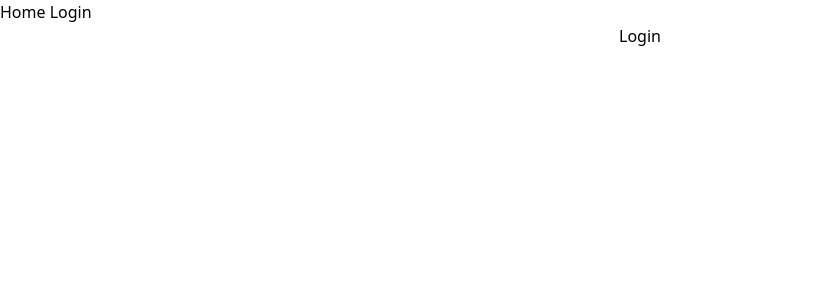
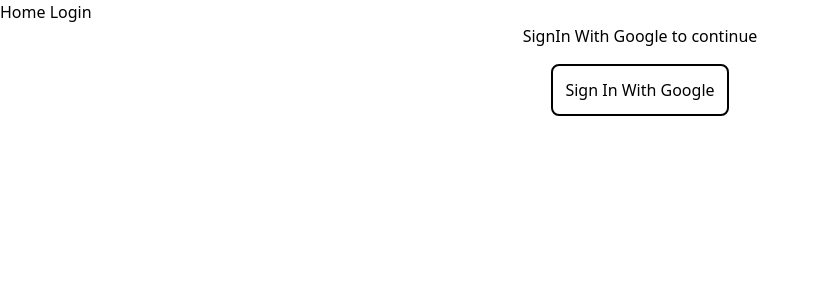
Before and after one commit to mrinalxdev/Mrinal-Portfolio, a React (Vite) app: page /login in a window 1280 px wide. Shown: the top 300 px of the page, without its empty margins (0-819 px from the left). Built offline with nearby package versions, Linux system fonts and the light colour scheme.

Commit message:
Feat : Sigin fucntionality

```diff
--- a/src/components/Login.tsx
+++ b/src/components/Login.tsx
@@ -1,9 +1,20 @@
 import React from 'react'
+import { auth, provider } from '../config/firebase'
+import { signInWithPopup } from 'firebase/auth'
 
 const Login = () => {
+
+  const signInWithGoogle = async () => {
+    const result = await signInWithPopup(auth, provider)
+    console.log(result)
+
+    return
+  }
+
   return (
     <div className="text-center">
-        Login
+        <p>SignIn With Google to continue</p>
+        <button onClick={signInWithGoogle} className="border-2 border-black p-3 rounded-lg mt-4">Sign In With Google</button>
     </div>
   )
 }
```
